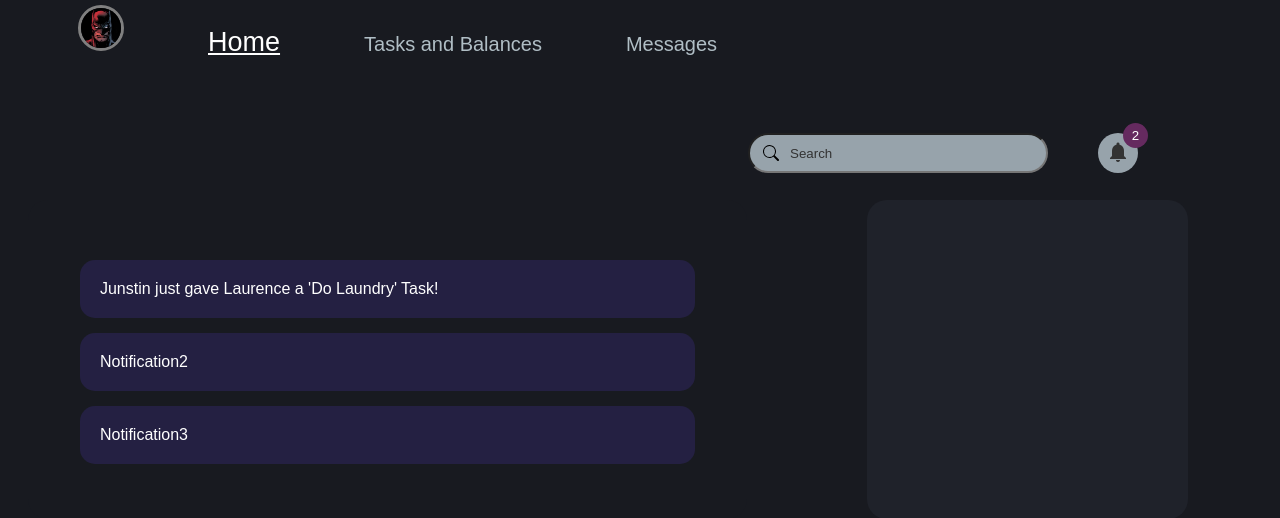
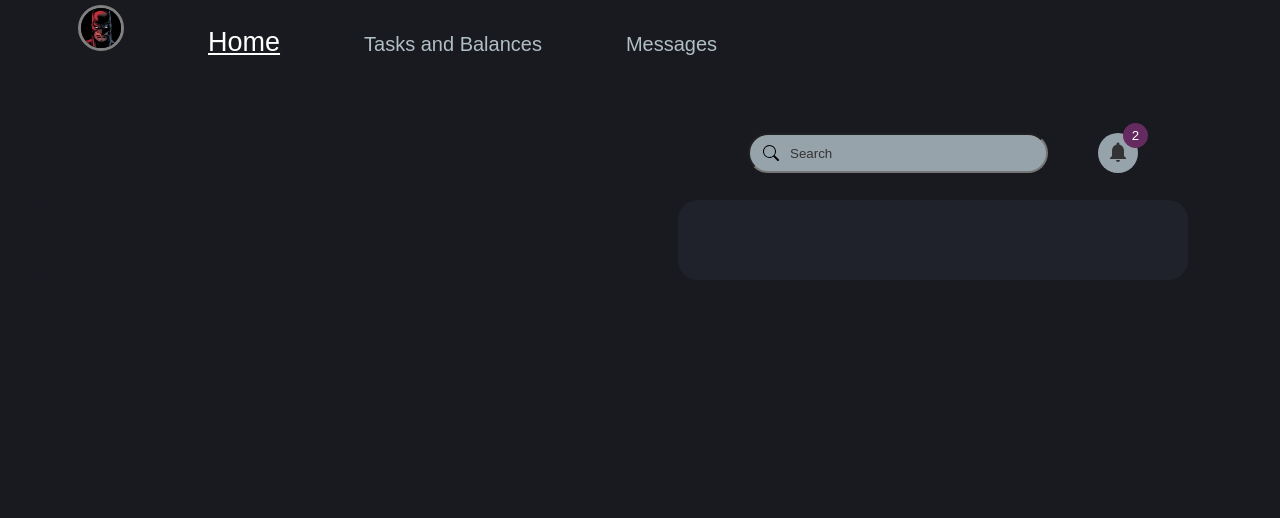
Before and after one commit to cse442-at-ub/project_s23-webarebears, a PHP site: page /home.php in a window 1280 px wide. Shown: the part 58-576 px from the top of the page. Run offline with PHP 8.4, Linux system fonts and the light colour scheme; the visitor is signed in with stand-in values (Sample User, id 1); data that the repository does not hold is empty.

Commit message:
merged home page to dev

```diff
--- a/backend/home.php
+++ b/backend/home.php
@@ -45,52 +45,13 @@
 
 	<main id="grid2">
         <recent>
-            <u id="recent">Recent</u>
-			<div id="notification">
-				<?php
-					$notifications = array("Junstin just gave Laurence a 'Do Laundry' Task!", "Notification2", "Notification3");
-					foreach ($notifications as $notifcation) {
-						echo '<div id="notification-text">' . $notifcation . '</div>';
-					}
-				?>
-			</div>
+            <div id="recent">Recent</div>
+
         </recent>
         <tasks>
             <div id="tasks">Your Tasks:
 				<p id="tasks-direction"> Select Tasks that you have finished!</p>
-				<?php
-					$tasks = array("Task 1", "Task 2", "Task 3", "Task4", "Task5");
-					foreach ($tasks as $task) {
-						echo '<div class="task">' . $task . '</div>';
-					}
-				?>
-				<div class=complete-container>
-					<button class="complete-button">Complete</button>
-				</div>
-				<script>
-					let tasks = document.querySelectorAll('.task');
-					let completeButton = document.querySelector('.complete-button');
 
-					tasks.forEach(task => {
-						task.addEventListener('click', () => {
-							task.classList.toggle('selected');
-							let selectedTasks = document.querySelectorAll('.selected');
-							if (selectedTasks.length > 0) {
-								completeButton.style.display = 'block';
-							} else {
-								completeButton.style.display = 'none';
-							}
-						});
-					});
-
-					completeButton.addEventListener('click', () => {
-						let selectedTasks = document.querySelectorAll('.selected');
-						selectedTasks.forEach(task => {
-							task.remove();
-						});
-						completeButton.style.display = 'none';
-					});
-				</script>
 				</div>
 
 			</div>
```
